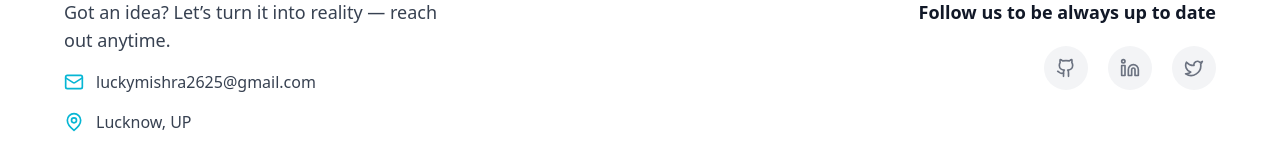
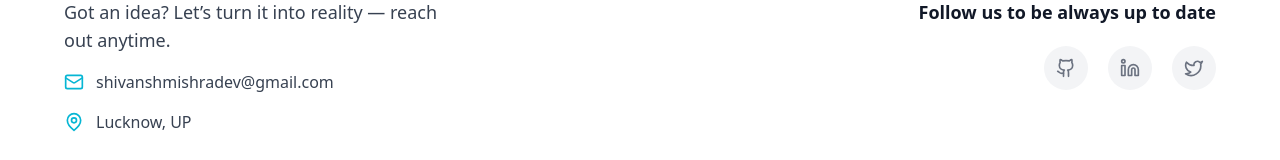
Before and after one commit to beingshivansh0777/Portfolio, a React (Vite) app: page / in a window 1280 px wide. Shown: the part 2863-3023 px from the top of the page. Built offline with nearby package versions, Linux system fonts and the light colour scheme.

Commit message:
Footer details change

```diff
--- a/src/components/Footer.tsx
+++ b/src/components/Footer.tsx
@@ -1,4 +1,4 @@
-import { Github, Linkedin, Twitter, Mail, Phone, MapPin } from 'lucide-react';
+import { Github, Linkedin, Twitter, Mail, MapPin } from 'lucide-react';
 
 export const Footer = () => {
   const socialLinks = [
@@ -30,13 +30,16 @@ export const Footer = () => {
         <div className="flex flex-col gap-4 text-gray-700 dark:text-gray-300 max-w-sm">
 
           <p className="text-lg font-medium">
-Got an idea? Let’s turn it into reality — reach out anytime.
+            Got an idea? Let’s turn it into reality — reach out anytime.
           </p>
 
           <div className="flex items-center gap-3">
             <Mail className="w-5 h-5 text-cyan-500" />
-            <a href="mailto:luckymishra2625@gmail.com" className="hover:underline">
-              luckymishra2625@gmail.com
+            <a
+              href="mailto:shivanshmishradev@gmail.com"
+              className="hover:underline"
+            >
+              shivanshmishradev@gmail.com
             </a>
           </div>
 
```
Also changed, not shown: src/components/Home.tsx (line endings or trailing spaces), 1 other file (tests, documents, lock files or other folders).
